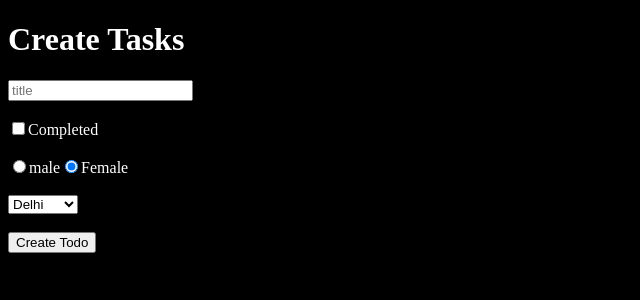
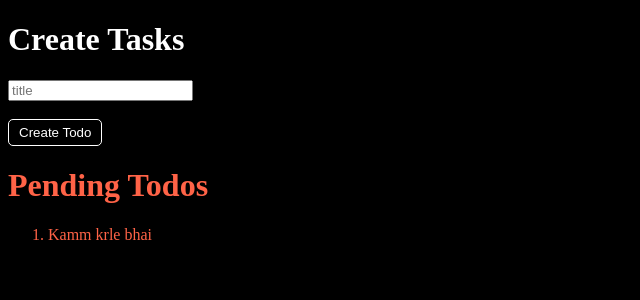
Before and after one commit to gurushantjmatti/Cooknexuss, a React (Vite) app: page / in a window 1280 px wide. Shown: the top 300 px of the page, without its empty margins (0-640 px from the left). Built offline with nearby package versions, Linux system fonts and the light colour scheme.

Commit message:
adura todo

```diff
--- a/package.json
+++ b/package.json
@@ -10,6 +10,7 @@
     "preview": "vite preview"
   },
   "dependencies": {
+    "nanoid": "^5.1.5",
     "react": "^19.1.0",
     "react-dom": "^19.1.0"
   },
--- a/src/App.jsx
+++ b/src/App.jsx
@@ -1,60 +1,17 @@
 import { useState } from "react";
+import Create from "./components/Create";
+import Read from "./components/Read";
 
 const App = () => {
     const [todos, settodos] = useState([
         { id: 1, title: "Kamm krle bhai", isCompleted: false },
     ]);
 
-    const [title, settitle] = useState("");
-    const [completed, setcompleted] = useState(false);
-    const [gender, setgender] = useState("female");
-    const [city, setcity] = useState("delhi");
-
     return (
-        <div>
-            <h1>Create Tasks</h1>
-            <form>
-                <input
-                    onChange={(e) => settitle(e.target.value)}
-                    value={title}
-                    type="text"
-                    placeholder="title"
-                />
-                <br />
-                <br />
-                <input
-                    checked={completed}
-                    onChange={(e) => setcompleted(e.target.checked)}
-                    type="checkbox"
-                />
-                Completed
-                <br /> <br />
-                <input
-                    value="male"
-                    onChange={(e) => setgender(e.target.value)}
-                    checked={gender == "male" && true}
-                    type="radio"
-                />
-                male
-                <input
-                    value="female"
-                    onChange={(e) => setgender(e.target.value)}
-                    checked={gender == "female" && true}
-                    type="radio"
-                />
-                Female
-                <br />
-                <br />
-                <select value={city} onChange={(e) => setcity(e.target.value)}>
-                    <option value="delhi">Delhi</option>
-                    <option value="mumbai">Mumbai</option>
-                    <option value="kolkata">Kolkata</option>
-                </select>
-                <br />
-                <br />
-                <button>Create Todo</button>
-            </form>
-        </div>
+        <>
+            <Create todos={todos} settodos={settodos} />
+            <Read todos={todos} settodos={settodos} />
+        </>
     );
 };
 
--- /dev/null
+++ b/src/components/Create.jsx
@@ -0,0 +1,54 @@
+import { nanoid } from "nanoid";
+
+import { useState } from "react";
+
+const Create = (props) => {
+    const todos = props.todos;
+    const settodos = props.settodos;
+
+    const [title, settitle] = useState("");
+
+    const SubmitHandler = (e) => {
+        e.preventDefault();
+
+        const newtodo = {
+            id: nanoid(),
+            title: title,
+            isCompleted: false,
+        };
+
+        let copytodos = [...todos];
+        copytodos.push(newtodo);
+        settodos(copytodos);
+
+        // settodos([...todos, newtodo])
+        settitle("");
+    };
+
+    const buttoncss = {
+        color: "white",
+        padding: "5px 10px",
+        backgroundColor: "transparent",
+        border: "1px solid white",
+        borderRadius: "5px",
+    };
+
+    return (
+        <>
+            <h1>Create Tasks</h1>
+            <form onSubmit={SubmitHandler}>
+                <input
+                    onChange={(e) => settitle(e.target.value)}
+                    value={title}
+                    type="text"
+                    placeholder="title"
+                />
+                <br />
+                <br />
+                <button style={buttoncss}>Create Todo</button>
+            </form>
+        </>
+    );
+};
+
+export default Create;
--- /dev/null
+++ b/src/components/Read.jsx
@@ -0,0 +1,26 @@
+import { Fragment } from "react";
+
+const Read = (props) => {
+    const todos = props.todos;
+    const settodos = props.settodos;
+
+    const rendertodos = todos.map((todo) => {
+        return (
+            <li
+                style={{ color: todo.isCompleted ? "green" : "tomato" }}
+                key={todo.id}
+            >
+                {todo.title}
+            </li>
+        );
+    });
+
+    return (
+        <Fragment>
+            <h1 style={{ color: "tomato" }}>Pending Todos</h1>
+            <ol>{rendertodos}</ol>
+        </Fragment>
+    );
+};
+
+export default Read;
```
Also changed, not shown: 1 other file (tests, documents, lock files or other folders).
